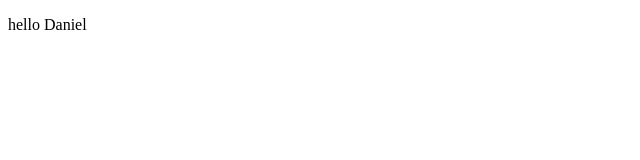
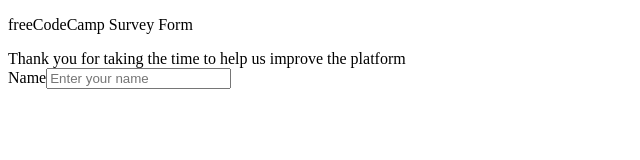
Before and after one commit to jessicafarias/DanielJessica, a plain HTML site: page index.html in a window 1280 px wide. Shown: the whole page, without its empty margins (0-640 px from the left). Drawn offline with Linux system fonts and the light colour scheme.

Commit message:
Update index.html

```diff
--- a/index.html
+++ b/index.html
@@ -3,6 +3,15 @@
     <head>
     </head>
     <body>
-        <p>hello Daniel</p>
+        <div>
+            <p>freeCodeCamp Survey Form</p>
+        </div>
+        <div>Thank you for taking the time to help us improve the platform</div>
+
+        <form>
+            <label>Name<input type="text" placeholder="Enter your name"></label>
+        </form>
+
+
     </body>
 </html>
```
